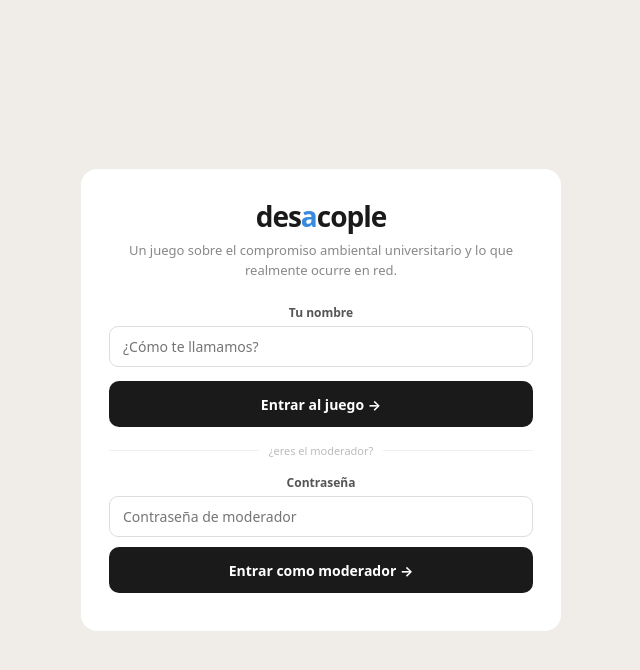
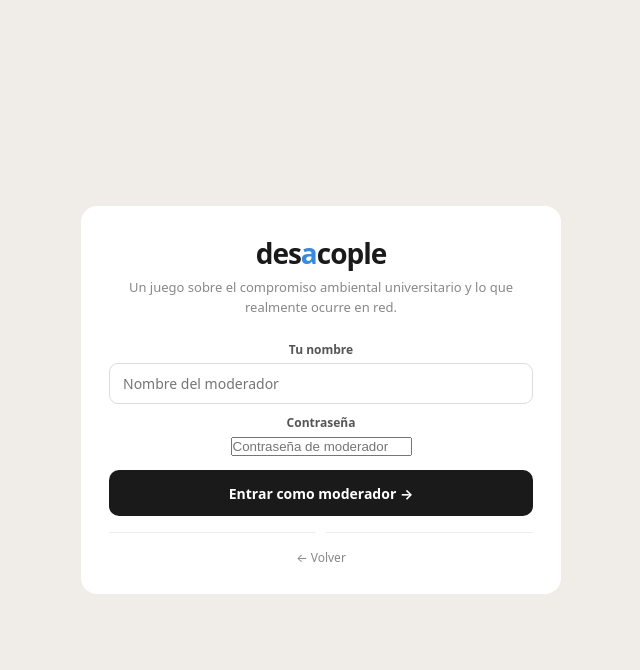
Before and after one commit to danielmantillas/desacople, a website: page public/index.html in a window 1280 px wide. Both pictures are taken after a click on the link "Acceder como moderador →". Shown: the whole page, without its empty margins (319-959 px from the left). Drawn offline with nearby package versions, Linux system fonts and the light colour scheme.

Commit message:
Update index.html

```diff
--- a/public/index.html
+++ b/public/index.html
@@ -267,16 +267,24 @@ textarea{resize:none;line-height:1.5;}
     <div class="card" style="text-align:center;">
       <div class="game-logo">des<span>a</span>cople</div>
       <p style="font-size:13px;color:#888;margin-bottom:24px;line-height:1.5;">Un juego sobre el compromiso ambiental universitario y lo que realmente ocurre en red.</p>
-      <label for="pname">Tu nombre</label>
-      <input type="text" id="pname" placeholder="¿Cómo te llamamos?" style="margin-bottom:14px;">
-      <button class="btn btn-dark" onclick="joinGame(false)">Entrar al juego →</button>
-      <div class="divider"><div class="div-line"></div><span class="div-text">¿eres el moderador?</span><div class="div-line"></div></div>
-      <div id="mod-pass-area" style="display:none;margin-bottom:10px;">
+
+      <div id="view-player">
+        <label for="pname">Tu nombre</label>
+        <input type="text" id="pname" placeholder="¿Cómo te llamamos?" style="margin-bottom:14px;">
+        <button class="btn btn-dark" onclick="joinGame(false)">Entrar al juego →</button>
+        <div class="divider"><div class="div-line"></div><span class="div-text">¿eres el moderador?</span><div class="div-line"></div></div>
+        <a class="link" onclick="switchView('mod')">Acceder como moderador →</a>
+      </div>
+
+      <div id="view-mod" style="display:none;">
+        <label for="pname-mod">Tu nombre</label>
+        <input type="text" id="pname-mod" placeholder="Nombre del moderador" style="margin-bottom:10px;">
         <label for="mod-pass">Contraseña</label>
-        <input type="password" id="mod-pass" placeholder="Contraseña de moderador" style="margin-bottom:10px;width:100%;border:1px solid #ddd;border-radius:9px;padding:10px 13px;font-size:14px;font-family:inherit;outline:none;">
+        <input type="password" id="mod-pass" placeholder="Contraseña de moderador" style="margin-bottom:14px;">
         <button class="btn btn-dark" onclick="joinGame(true)">Entrar como moderador →</button>
+        <div class="divider"><div class="div-line"></div><div class="div-line"></div></div>
+        <a class="link" onclick="switchView('player')">← Volver</a>
       </div>
-      <a class="link" id="mod-link" onclick="document.getElementById('mod-pass-area').style.display='block';document.getElementById('mod-link').style.display='none';">Acceder como moderador →</a>
     </div>
   </div>
 </div>
@@ -438,12 +446,19 @@ function mkAv(ini,bg,tc,sz=24){const d=document.createElement('div');d.style.css
 function makePd(i,st){const d=document.createElement('div');d.className='pd'+(st==='done'?' done':st==='cur'?' cur':'');d.textContent=i+1;return d;}
 function hiWord(text,word,cls){if(!word)return text;return text.replace(new RegExp('('+word.replace(/[.*+?^${}()|[\]\\]/g,'\\$&')+')','gi'),'<span class="'+cls+'">$1</span>');}
 
+function switchView(v){
+  document.getElementById('view-player').style.display=v==='player'?'':'none';
+  document.getElementById('view-mod').style.display=v==='mod'?'':'none';
+}
+
 function joinGame(asMod){
-  const name=document.getElementById('pname').value.trim();
+  const nameEl=asMod?document.getElementById('pname-mod'):document.getElementById('pname');
+  const name=nameEl.value.trim();
   if(!name){notif('Escribe tu nombre primero');return;}
+  const password=asMod?(document.getElementById('mod-pass').value.trim()):'';
+  if(asMod&&!password){notif('Escribe la contraseña');return;}
   myName=name;isMod=asMod;
   myInitials=name.split(' ').map(n=>n[0]).join('').toUpperCase().slice(0,2);
-  const password=asMod?(document.getElementById('mod-pass').value.trim()):'';
   socket.emit('join',{name,isModerator:asMod,password});
 }
 socket.on('joinError',({msg})=>notif(msg,5000));
```
